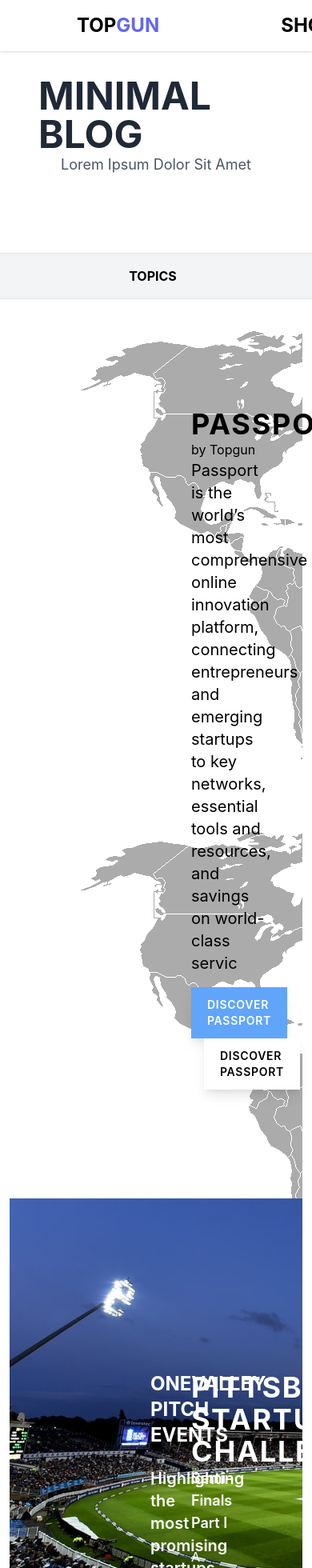
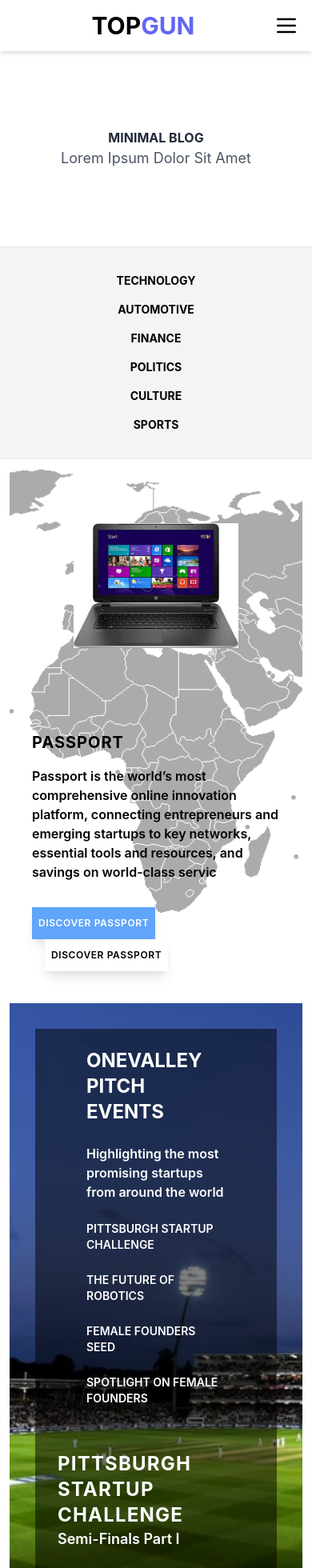
Before and after one commit to sid-player/Top-Gun, a React (Create React App) app: page /Home in a window 390 px wide. Shown: the top 1960 px of the page at 80% size. Built offline with nearby package versions, Linux system fonts and the light colour scheme.

Commit message:
responsive

```diff
--- a/package.json
+++ b/package.json
@@ -44,6 +44,6 @@
   "devDependencies": {
     "autoprefixer": "^9.8.6",
     "postcss": "^7.0.35",
-    "tailwindcss": "npm:@tailwindcss/postcss7-compat@^2.1.2"
+    "tailwindcss": "npm:@tailwindcss/postcss7-compat@^2.1.3"
   }
 }
--- a/public/index.html
+++ b/public/index.html
@@ -14,6 +14,7 @@
   <link rel="stylesheet" href="https://unpkg.com/tailwindcss/dist/tailwind.min.css" />
   <!--Replace with your tailwind.css once created-->
   <link href="https://fonts.googleapis.com/css?family=Source+Sans+Pro:400,700" rel="stylesheet" />
+  <link href="https://cdnjs.cloudflare.com/ajax/libs/material-design-icons/3.0.1/iconfont/material-icons.min.css" />
   <!-- Define your gradient here - use online tools to find a gradient matching your branding-->
   <style>
     .gradient {
--- a/src/Container/HomeContainer.js
+++ b/src/Container/HomeContainer.js
@@ -1,17 +1,39 @@
-import React from 'react'
-
-import Navbar from '../Mycomponents/HomeComponents/Navbar'
+import React, { useState, useEffect } from 'react'
+import Dropdown from '../Mycomponents/HomeComponents/DropDown'
+import Nav from '../Mycomponents/HomeComponents/Nav'
 import Header from '../Mycomponents/HomeComponents/Header'
 import Postnav from '../Mycomponents/HomeComponents/Postnav'
 import Section from '../Mycomponents/HomeComponents/Section'
 import BottomSection from '../Mycomponents/HomeComponents/BottomSection'
 import Footer from '../Mycomponents/HomeComponents/Footer'
+import Navbar from '../Mycomponents/HomeComponents/Navbar'
 
 const Home = () => {
+    const [isOpen, setIsOpen] = useState(false);
+
+    const toggle = () => {
+      setIsOpen(!isOpen);
+    };
+    useEffect(() => {
+        const hideMenu = () => {
+          if (window.innerWidth > 768 && isOpen) {
+            setIsOpen(false);
+            console.log('i resized');
+          }
+        };
+
+        window.addEventListener('resize', hideMenu);
+
+        return () => {
+          window.removeEventListener('resize', hideMenu);
+        };
+      });
     return (
         <>
-            <Navbar />
-            <Header />
+            {/*<Navbar />*/}
+            <Nav  toggle={toggle} />
+            <Dropdown isOpen={isOpen} toggle={toggle} />
+            <Header/>
             <Postnav />
             <Section />
             <BottomSection />
--- /dev/null
+++ b/src/Mycomponents/HomeComponents/DropDown.js
@@ -0,0 +1,29 @@
+import React from 'react';
+
+const Dropdown = ({ isOpen, toggle }) => {
+  return (
+    <div
+      className={
+        isOpen
+          ? 'grid grid-rows-4 text-center items-center'
+          : 'hidden'
+      }
+      onClick={toggle}
+    >
+      <a href='#' className='p-4 hover:bg-gray-100 cursor-pointer font-semibold'>
+        Home
+      </a>
+      <a href='#' className='p-4 hover:bg-gray-100 cursor-pointer font-semibold'>
+        Menu
+      </a>
+      <a href='#' className='p-4 hover:bg-gray-100 cursor-pointer font-semibold'>
+        About
+      </a>
+      <a href='#' className='p-4 hover:bg-gray-100 cursor-pointer font-semibold'>
+        Contact
+      </a>
+    </div>
+  );
+};
+
+export default Dropdown;
--- a/src/Mycomponents/HomeComponents/Header.js
+++ b/src/Mycomponents/HomeComponents/Header.js
@@ -4,7 +4,7 @@
     return (
         <header class="w-full container mx-auto p-12">
             <div class="flex flex-col items-center py-12">
-                <a class="font-bold text-gray-800 uppercase hover:text-gray-700 text-5xl" href="/">
+                <a class="font-bold text-gray-800 uppercase hover:text-gray-700 md:text-5xl " href="/">
                     Minimal Blog
             </a>
                 <p class="text-lg text-gray-600">
--- /dev/null
+++ b/src/Mycomponents/HomeComponents/Nav.js
@@ -0,0 +1,46 @@
+import React from 'react';
+
+const Nav = ({ toggle }) => {
+  return (
+    <nav
+      className='flex justify-between items-center h-16 bg-white text-black relative shadow-md fixed'
+      role='navigation'
+    >
+      <a href='/' className='pl-8 text-3xl font-bold mx-auto'>
+        TOP<span className="text-indigo-500">GUN</span>
+      </a>
+      <div className='px-4 cursor-pointer md:hidden' onClick={toggle}>
+        <svg
+          className='w-8 h-8'
+          fill='none'
+          stroke='currentColor'
+          viewBox='0 0 24 24'
+          xmlns='http://www.w3.org/2000/svg'
+        >
+          <path
+            strokeLinecap='round'
+            strokeLinejoin='round'
+            strokeWidth='2'
+            d='M4 6h16M4 12h16M4 18h16'
+          />
+        </svg>
+      </div>
+      <div className='pr-24 md:block hidden space-x-8 mx-auto text-xl font-semibold'>
+        <a href='#' className='p-4'>
+          Home
+        </a>
+        <a href='#' className='p-4'>
+          Menu
+        </a>
+        <a href='#' className='p-4'>
+          About
+        </a>
+        <a href='#' className='p-4'>
+          Contact
+        </a>
+      </div>
+    </nav>
+  );
+};
+
+export default Nav;
--- a/src/Mycomponents/HomeComponents/Postnav.js
+++ b/src/Mycomponents/HomeComponents/Postnav.js
@@ -1,15 +1,11 @@
 import React from 'react'
 
 function Postnav() {
-    let open = false;
     return (
 
-        <nav className="w-full py-4 border-t border-b bg-gray-100" x-data="{ open: false }">
-            <div className="block sm:hidden">
-                <a href="/" className="block md:hidden text-base font-bold uppercase text-center flex justify-center items-center">Topics <i className="fas ml-2"></i>
-            </a>
-        </div >
-        <div className={`${open ? 'block': 'hidden'} w-full flex-grow sm:flex sm:items-center sm:w-auto`}>
+        <nav className="w-full py-4 border-t border-b bg-gray-100">
+
+        <div className= 'w-full flex-grow sm:flex sm:items-center sm:w-auto'>
             <div className="w-full container mx-auto flex flex-col sm:flex-row items-center justify-center text-sm font-bold uppercase mt-0 px-6 py-2">
                 <a href="/" className="hover:bg-gray-400 rounded py-2 px-4 mx-2">Technology</a>
                 <a href="/" className="hover:bg-gray-400 rounded py-2 px-4 mx-2">Automotive</a>
--- a/src/Mycomponents/HomeComponents/Section.js
+++ b/src/Mycomponents/HomeComponents/Section.js
@@ -10,26 +10,28 @@
         <div >
             <section className="w-full md:w-full flex flex-col px-3">
 
-                <article className="flex flex-col" style={{ backgroundImage: `url(${background})` }}>
-                    <div className="grid grid-cols-2 space-x-1">
-                        <div className="m-24 p-10">
+                <article className="flex flex-col bg-cover bg-center" style={{ backgroundImage: `url(${background})` }}>
+                    <div className="grid md:grid-cols-2 space-x-1">
+                        <div className="md:m-24 p-10 m-10 ">
                             <img className=" w-full h-auto object-cover object-center" src={laptop} alt="img" />
                         </div>
-                        <div className="m-24 p-10">
-                            <h1 className="text-black font-bold text-4xl uppercase tracking-wider">Passport</h1><span className="">by Topgun</span>
-                            <div><p className="text-xl">
+                        <div className="md:m-24 md:p-10 p-6">
+                            <h1 className="text-black font-bold text-xl md:text-4xl uppercase tracking-wider">Passport</h1>
+                            <div><p className="text-md md:text-xl py-4 font-semibold">
                                 Passport is the world’s most comprehensive online innovation platform, connecting
                                 entrepreneurs and emerging startups to key networks, essential tools and resources,
                                   and savings on world-class servic</p></div>
-                            <div className="mt-4 sm:mt-6 space-x-4">
-                                <a className="inline-block px-5 py-3 hover:bg-white hover:text-black hover:-translate-y-0.5 focus:ring-blue-500 focus:ring-opacity-50
-                                focus:outline-none focus:ring focus:ring-offset-2 active:bg-blue-600 bg-blue-400 text-white uppercase tracking-wider font-semibold text-sm
+                            <div className="my-4 sm:mt-6 space-x-4">
+                                <a className="inline-block px-2 md:px-5 py-3 hover:bg-white hover:text-black hover:-translate-y-0.5
+                                focus:ring-blue-500 focus:ring-opacity-50 focus:outline-none focus:ring focus:ring-offset-2
+                                active:bg-blue-600 bg-blue-400 text-white uppercase tracking-wider font-semibold md:text-sm text-xs
                                 text-white shadow-lg sm:text-base" href="/">
                                     Discover passport
                                 </a>
-                                <a className="inline-block px-5 py-3 hover:bg-blue-400 hover:text-white hover:-translate-y-0.5 focus:ring-blue-500 focus:ring-opacity-50
-                                focus:outline-none focus:ring focus:ring-offset-2 active:bg-blue-600 bg-white text-black uppercase tracking-wider font-semibold text-sm
-                                 shadow-lg sm:text-base border-gray" href="/">
+                                <a className="inline-block px-2 md:px-5 py-3 hover:bg-blue-400 hover:text-white hover:-translate-y-0.5
+                                focus:ring-blue-500 focus:ring-opacity-50 focus:outline-none focus:ring focus:ring-offset-2
+                                active:bg-blue-600 bg-white text-black uppercase tracking-wider font-semibold md:text-sm shadow-lg text-xs
+                                sm:text-base border-gray" href="/">
                                     Discover passport
                                 </a>
                             </div>
@@ -39,43 +41,45 @@
 
                 </article>
 
-                <article className="flex flex-col" style={{ backgroundImage: `url(${stadium})` }}>
-                <div className="grid grid-cols-2 space-x-1 p-10">
-                        <div className="m-24 p-20 space-y-6 px-10">
+                <article className="flex flex-col bg-no-repeat bg-cover bg-center" style={{ backgroundImage: `url(${stadium})` }}>
+                <div className="grid md:grid-cols-2 space-x-1 p-6 bg-black bg-opacity-50 m-8 md:m-14">
+                        <div className="md:m-24 md:p-20 space-y-6 px-10">
                             <h1 className="text-white text-2xl font-bold uppercase">OneValley Pitch Events</h1>
-                            <h2 className="text-white text-xl font-semibold">Highlighting the most promising startups from around the world</h2>
-                            <ul className=" uppercase text-white space-y-6 font-semibold text-md">
-                                <li><a href="/">Pittsburgh Startup Challenge</a></li>
-                                <li><a href="/">The future of robotics</a></li>
-                                <li><a href="/">Female founders seed</a></li>
-                                <li><a href="/">Spotlight on female founders</a></li>
+                            <h2 className="text-white text-md md:text-xl font-semibold">Highlighting the most promising startups from
+                            around the world</h2>
+                            <ul className=" uppercase text-white space-y-6 font-semibold text-sm md:text-md">
+                                <li><a href="#">Pittsburgh Startup Challenge</a></li>
+                                <li><a href="#">The future of robotics</a></li>
+                                <li><a href="#">Female founders seed</a></li>
+                                <li><a href="#">Spotlight on female founders</a></li>
                             </ul>
                         </div>
-                        <div className="m-24 p-20 px-10 space-y-4">
-                            <h1 className="text-white font-bold text-4xl uppercase tracking-wider">Pittsburgh Startup Challenge</h1>
+                        <div className="md:m-24 md:p-20 md:px-10 space-y-4 mt-14">
+                            <h1 className="text-white font-bold text-2xl md:text-4xl uppercase tracking-wider">Pittsburgh Startup Challenge</h1>
                             <span className="text-white text-lg font-semibold">Semi-Finals Part I</span>
                             <div><p className="text-md text-white">
                             A region-wide competition open to pre-seed and seed-stage entrepreneurs in any industry. Our goal is to
-                            identify and support the most exciting early-stage startups emerging across Pittsburgh <a href="/" className="hover:text-black underline">Join Here.</a></p></div>
+                            identify and support the most exciting early-stage startups emerging across Pittsburgh <a href="/"
+                            className="hover:text-black underline">Join Here.</a></p></div>
 
 
                         </div>
                     </div>
 
                 </article>
-                <article className="mx-auto flex flex-col" style={{ backgroundImage: `url(${download})` }}>
-                <div className="container w-1/2 mx-auto">
+                <article className="mx-auto flex flex-col bg-cover bg-center" style={{ backgroundImage: `url(${download})` }}>
+                <div className="container p-10">
 
-                        <div className="mx-auto p-24 space-y-6">
-                            <h2 className="text-white font-bold text-4xl tracking-wider">Corporate Social Responsibility</h2>
-                            <h1 className="text-black font-bold text-6xl tracking-wider">Empowering All Innovators</h1>
-                              <div><p className="text-white text-xl">At OneValley, we are committed to fighting systemic inequality through democratizing and
-                                  decentralizing access to resources and support networks so that together we build an innovation
-                                  community with diversity, love, and action at its core.</p></div>
-                            <div className="mt-4 sm:mt-6 space-x-4">
-                                <a className="inline-block px-5 py-3 hover:bg-white hover:text-black hover:-translate-y-0.5 focus:ring-blue-500 focus:ring-opacity-50
-                                focus:outline-none focus:ring focus:ring-offset-2 active:bg-blue-600 bg-blue-400 text-white uppercase tracking-wider font-semibold text-sm
-                                text-white shadow-lg sm:text-base" href="/">
+                        <div className="mx-6 p-2 md:p-24 space-y-2 md:space-y-6">
+                            <h2 className="text-white font-bold text-xl md:text-4xl tracking-wider">Corporate Social Responsibility</h2>
+                            <h1 className="text-black-500 font-bold text-2xl md:text-6xl tracking-wider">Empowering All Innovators</h1>
+                              <div><p className="text-white text-md md:text-xl">At OneValley, we are committed to fighting systemic inequality
+                              through democratizing and decentralizing access to resources and support networks so that together we build an
+                              innovation community with diversity, love, and action at its core.</p></div>
+                            <div className="mt-4 sm:mt-6">
+                                <a className="inline-block px-5 py-3 hover:bg-white hover:text-black hover:-translate-y-0.5 focus:ring-blue-500
+                                focus:ring-opacity-50 focus:outline-none focus:ring focus:ring-offset-2 active:bg-blue-600 bg-blue-400
+                                text-white uppercase tracking-wider font-semibold text-xs md:text-sm text-white shadow-lg sm:text-base" href="/">
                                     Learn more
                                 </a>
 
--- a/src/index.css
+++ b/src/index.css
@@ -9,6 +9,7 @@
     sans-serif;
   -webkit-font-smoothing: antialiased;
   -moz-osx-font-smoothing: grayscale;
+
 }
 
 code {
```
Also changed, not shown: src/Mycomponents/HomeComponents/BottomSection.js (+4 -4 lines), 1 other file (tests, documents, lock files or other folders).
